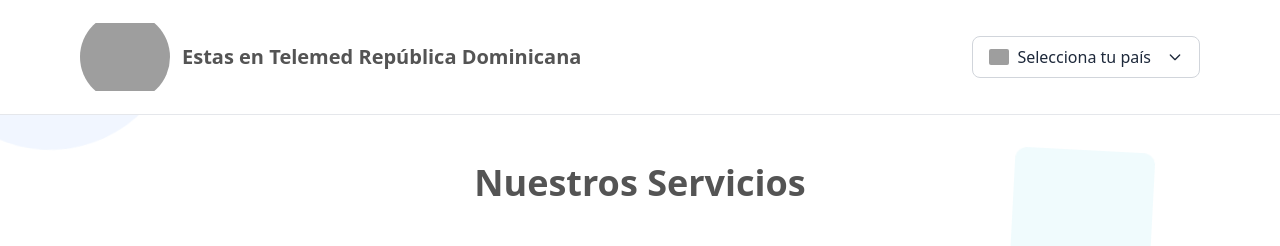
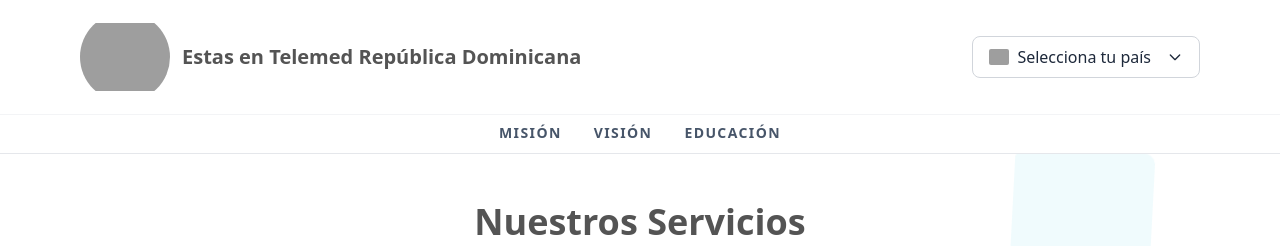
Before and after one commit to AlejoCif/telemed-dominicana, a plain HTML site: page index.html in a window 1280 px wide. Shown: the top 246 px of the page. Drawn offline with nearby package versions, Linux system fonts and the light colour scheme; grey boxes are pictures that could not be loaded.

Commit message:
feat: agregar menú de navegación MISIÓN, VISIÓN, EDUCACIÓN

```diff
--- a/index.html
+++ b/index.html
@@ -135,6 +135,23 @@
 
         </div>
       </div>
+      <!-- Nav secundaria -->
+      <nav class="border-t border-gray-100 bg-white">
+        <div class="max-w-6xl mx-auto px-4 flex justify-center gap-8">
+          <a href="#mision"
+             class="py-2 text-sm font-semibold tracking-widest text-slate-600 hover:text-[#545454] border-b-2 border-transparent hover:border-[#545454] transition">
+            MISIÓN
+          </a>
+          <a href="#vision"
+             class="py-2 text-sm font-semibold tracking-widest text-slate-600 hover:text-[#545454] border-b-2 border-transparent hover:border-[#545454] transition">
+            VISIÓN
+          </a>
+          <a href="#educacion"
+             class="py-2 text-sm font-semibold tracking-widest text-slate-600 hover:text-[#545454] border-b-2 border-transparent hover:border-[#545454] transition">
+            EDUCACIÓN
+          </a>
+        </div>
+      </nav>
     </header>
 
     <main>
```
